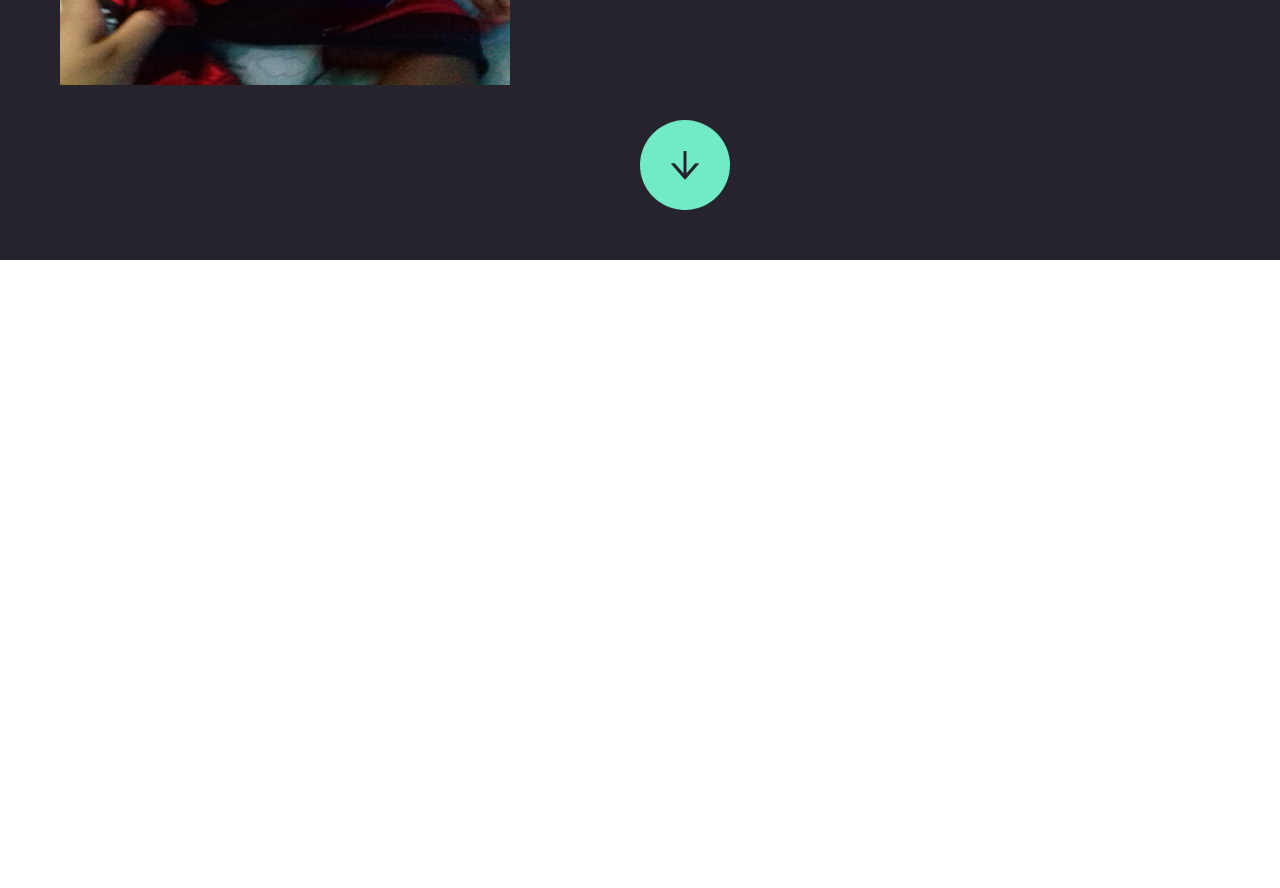
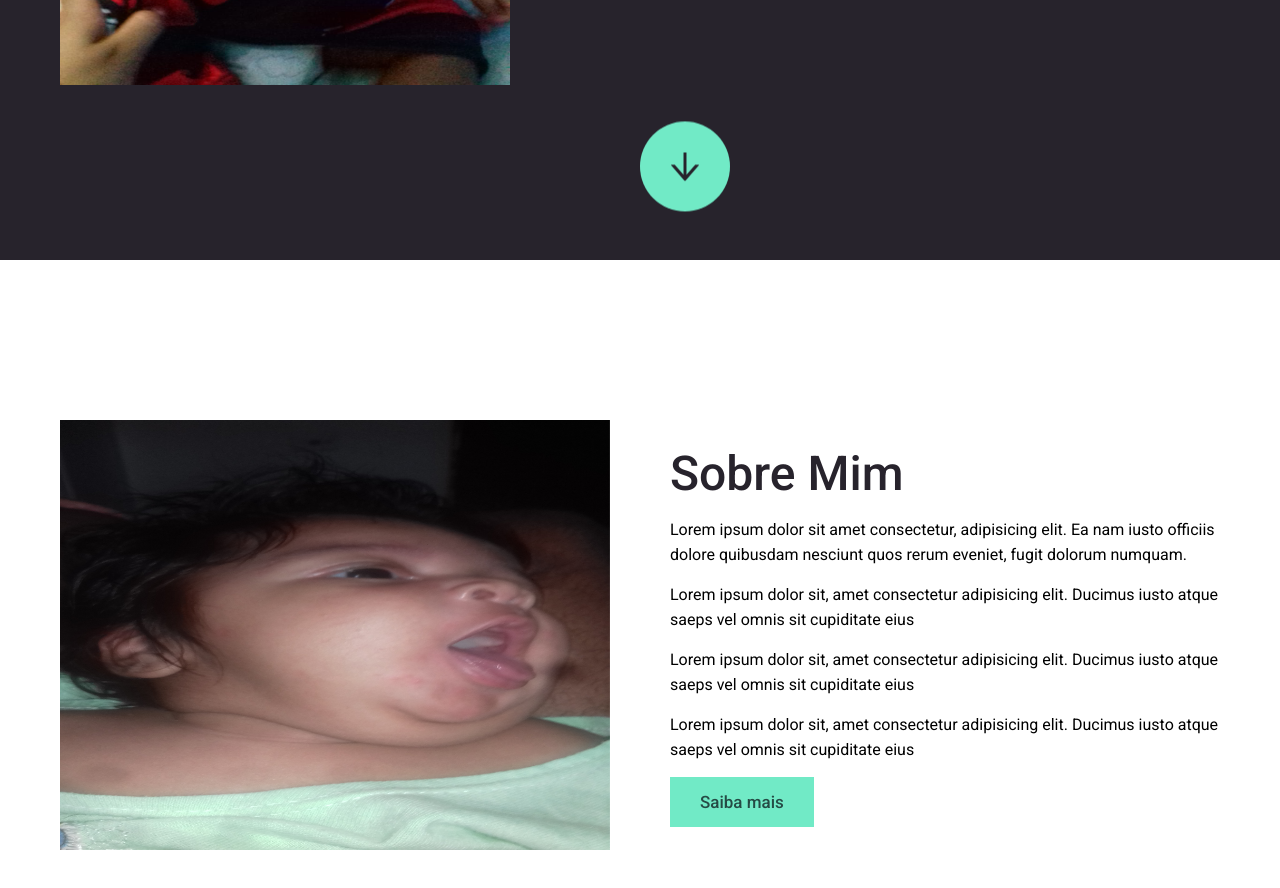
Before and after one commit to WerbethAraujo/my-portfolio, a React (Vite) app: page / in a window 1280 px wide. Shown: the part 540-1428 px from the top of the page. Before the commit the page ends 960 px from the top, so only its background shows below. Built offline with nearby package versions, Linux system fonts and the light colour scheme.

Commit message:
feat: section about done

```diff
--- a/src/App.jsx
+++ b/src/App.jsx
@@ -1,17 +1,16 @@
 import React from 'react';
-import { ThemeProvider } from 'styled-components';
-
-import defaultTheme from './assets/styles/theme/default';
-import { GlobalStyle } from './assets/styles/Global';
 
 import Header from './components/Header';
+import About from './components/About';
 
 const App = () => {
   return (
-    <ThemeProvider theme={defaultTheme}>
-      <GlobalStyle />
+    <>
       <Header />
-    </ThemeProvider>
+      <main>
+        <About />
+      </main>
+    </>
   );
 };
 
--- a/src/assets/styles/Global.jsx
+++ b/src/assets/styles/Global.jsx
@@ -15,6 +15,11 @@ export const GlobalStyle = createGlobalStyle`
 
   body {
     font-family: 'Roboto', sans-serif
+  }
+
+  button{
+    cursor: pointer;
+    outline: none;
   }
 
   h1, .h1 {
@@ -40,4 +45,9 @@ export const GlobalStyle = createGlobalStyle`
     }
 
   }
+
+
+  a{
+    text-decoration: none;
+  }
 `;
--- /dev/null
+++ b/src/components/About/index.jsx
@@ -0,0 +1,36 @@
+import React from 'react';
+import { Container, Content } from './styles';
+import Avatar2 from '../../assets/images/avatar2.jpg';
+
+const About = () => {
+  return (
+    <Container>
+      <div>
+        <img src={Avatar2} alt='avatar 2' />
+      </div>
+      <Content>
+        <h2>Sobre Mim</h2>
+        <p>
+          Lorem ipsum dolor sit amet consectetur, adipisicing elit. Ea nam iusto
+          officiis dolore quibusdam nesciunt quos rerum eveniet, fugit dolorum
+          numquam.
+        </p>
+        <p>
+          Lorem ipsum dolor sit, amet consectetur adipisicing elit. Ducimus
+          iusto atque saeps vel omnis sit cupiditate eius
+        </p>
+        <p>
+          Lorem ipsum dolor sit, amet consectetur adipisicing elit. Ducimus
+          iusto atque saeps vel omnis sit cupiditate eius
+        </p>
+        <p>
+          Lorem ipsum dolor sit, amet consectetur adipisicing elit. Ducimus
+          iusto atque saeps vel omnis sit cupiditate eius
+        </p>
+        <a href='#'>Saiba mais</a>
+      </Content>
+    </Container>
+  );
+};
+
+export default About;
--- /dev/null
+++ b/src/components/About/styles.jsx
@@ -0,0 +1,42 @@
+import styled from 'styled-components';
+
+export const Container = styled.section`
+  max-width: 120rem;
+  width: 100%;
+  margin: 0 auto;
+  margin-bottom: ${({ theme }) => theme.sizes.marginBottom};
+  padding: 0 2rem;
+  display: flex;
+  align-items: center;
+  justify-content: space-between;
+
+  div {
+    position: relative;
+    width: 100%;
+    max-width: 55rem;
+
+    img {
+      width: 100%;
+      height: 43rem;
+      object-fit: fill;
+    }
+  }
+`;
+
+export const Content = styled.div`
+  width: 100%;
+
+  h2 {
+    margin-bottom: 1.5rem;
+  }
+
+  a {
+    background: ${({ theme }) => theme.colors.primary};
+    color: ${({ theme }) => theme.colors.darkPrimary};
+    margin-top: 1.5rem;
+    padding: 1.5rem 3rem;
+    display: inline-block;
+    font-weight: 500;
+    font-size: 1.7rem;
+  }
+`;
--- a/src/components/Header/styles.jsx
+++ b/src/components/Header/styles.jsx
@@ -90,6 +90,7 @@ export const Content = styled.div`
   span {
     color: ${({ theme }) => theme.colors.white};
     margin-bottom: 1rem;
+    font-size: 1.6rem;
   }
 
   p {
--- a/src/main.jsx
+++ b/src/main.jsx
@@ -1,11 +1,17 @@
 import React from 'react';
 import ReactDOM from 'react-dom/client';
+
+import { ThemeProvider } from 'styled-components';
+import defaultTheme from './assets/styles/theme/default';
+
 import App from './App';
+import { GlobalStyle } from './assets/styles/Global';
 
 ReactDOM.createRoot(document.getElementById('root')).render(
   <React.StrictMode>
-    <>
+    <ThemeProvider theme={defaultTheme}>
       <App />
-    </>
+      <GlobalStyle />
+    </ThemeProvider>
   </React.StrictMode>
 );
```
Also changed, not shown: src/assets/images/avatar2.jpg (added).
